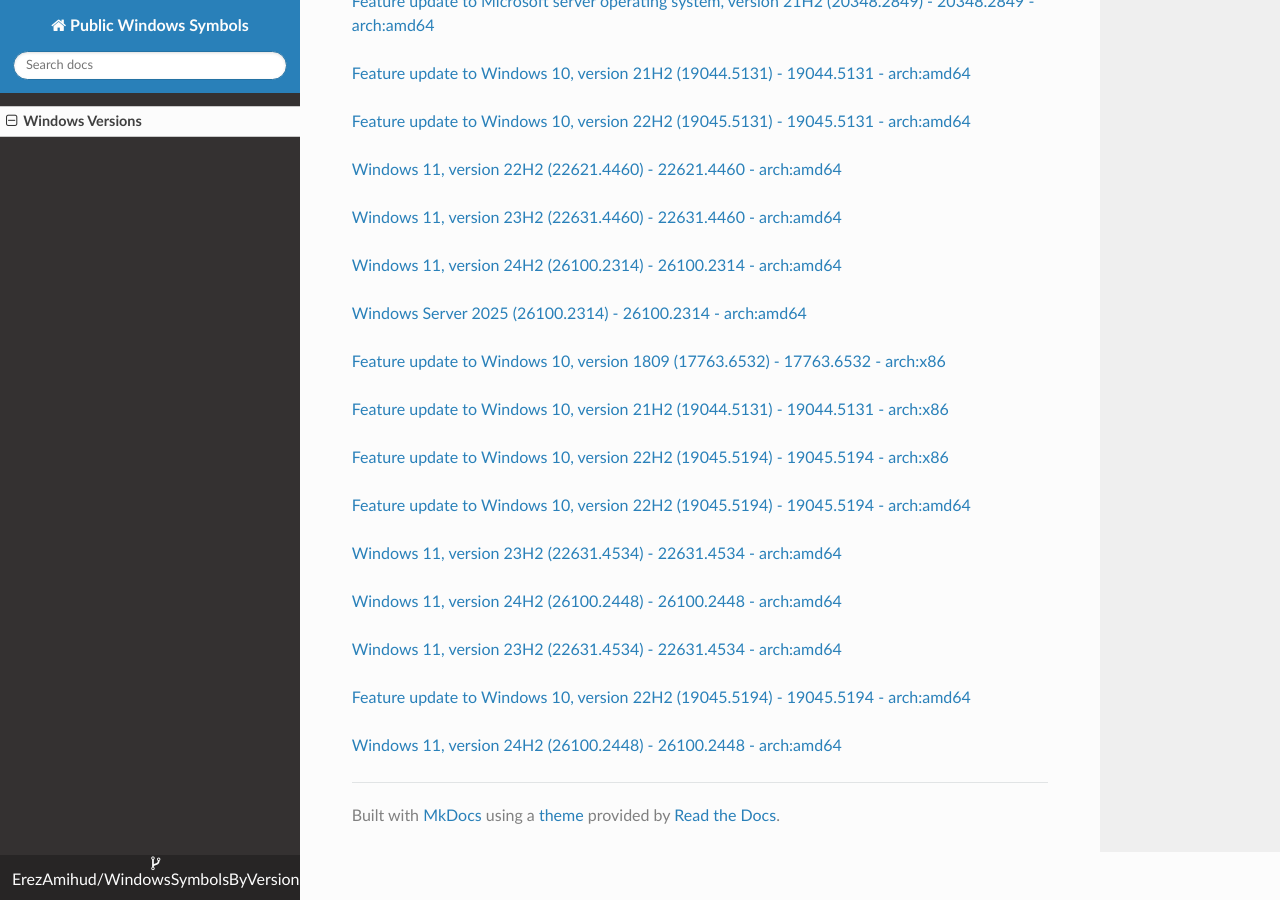
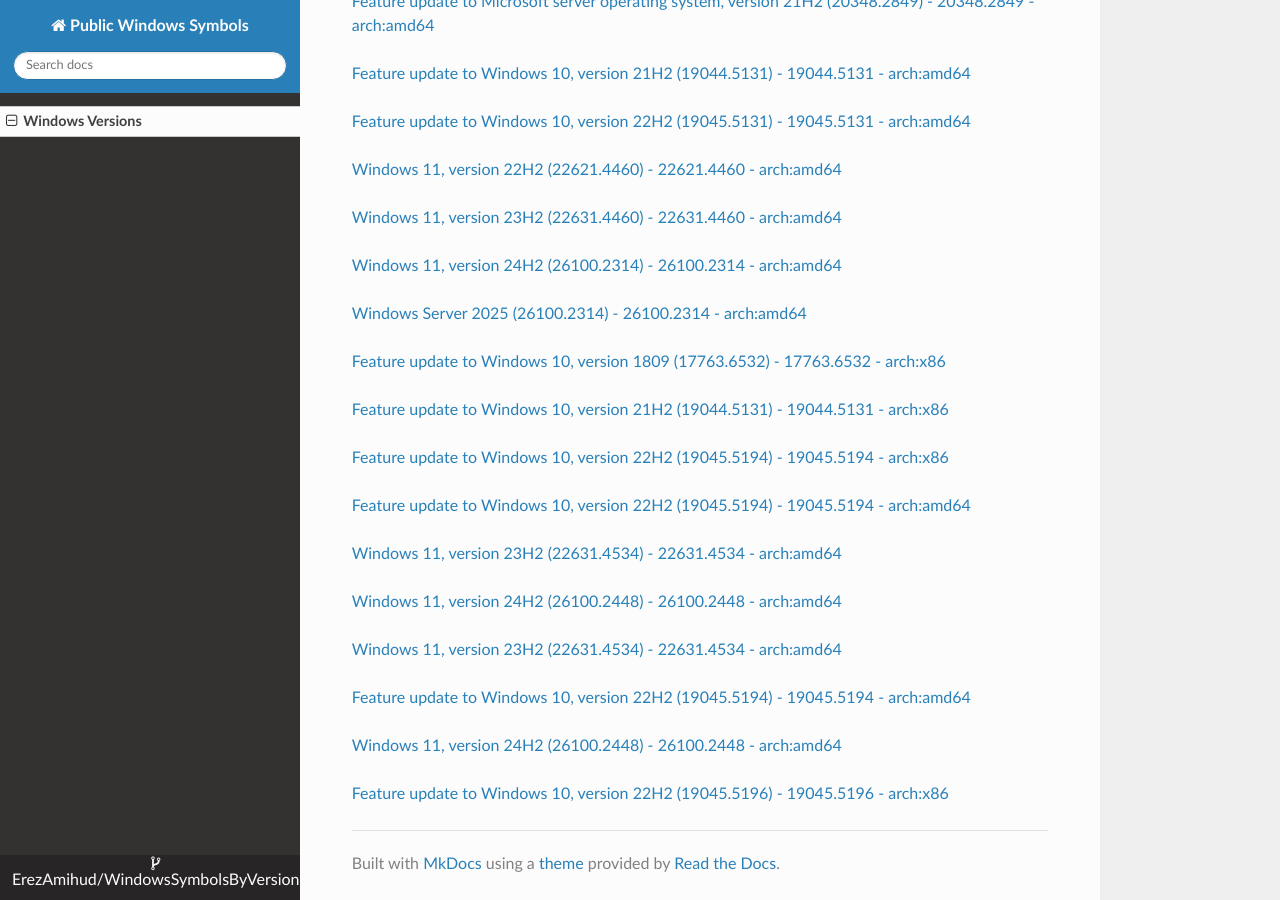
Before and after one commit to ErezAmihud/WindowsSymbolsByVersion, an MkDocs documentation site: the page built from docs/index.md, in a window 1280 px wide and 900 px high, scrolled down 63509 px. Built offline with MkDocs 1.6.1, drawn with Linux system fonts in a browser that asks for light colours; nearby versions of some CDN libraries.

Commit message:
Automated commit, add manifest for a40b70ac-2763-4b61-88c0-ccac4f61d38a

```diff
--- a/docs/index.md
+++ b/docs/index.md
@@ -3778,3 +3778,6 @@
 
 
 [Windows 11, version 24H2 (26100.2448) - 26100.2448 - arch:amd64](https://github.com/ErezAmihud/WindowsSymbolsByVersion/blob/main/manifests/5a1853ef-d285-4946-a1fa-7ca4f5bc10d8.manifest)
+
+
+[Feature update to Windows 10, version 22H2 (19045.5196) - 19045.5196 - arch:x86](https://github.com/ErezAmihud/WindowsSymbolsByVersion/blob/main/manifests/a40b70ac-2763-4b61-88c0-ccac4f61d38a.manifest)
```
Also changed, not shown: process_builds.json (+1 -1 lines).
